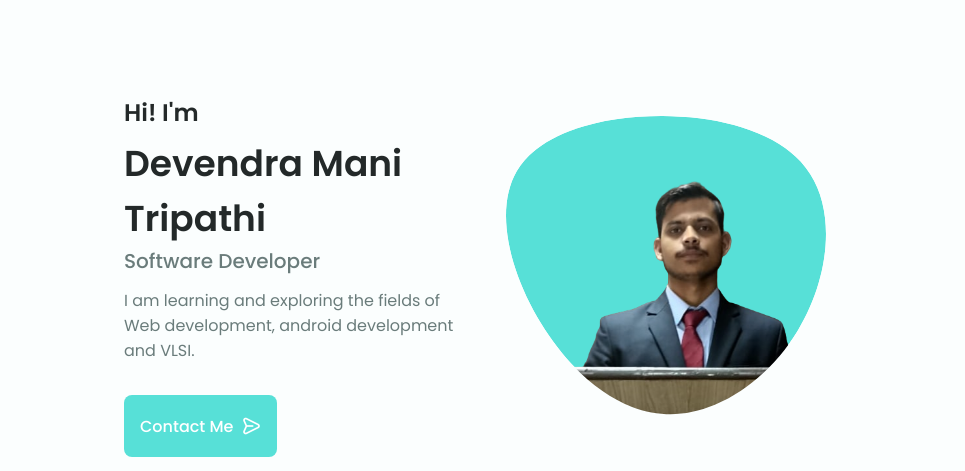
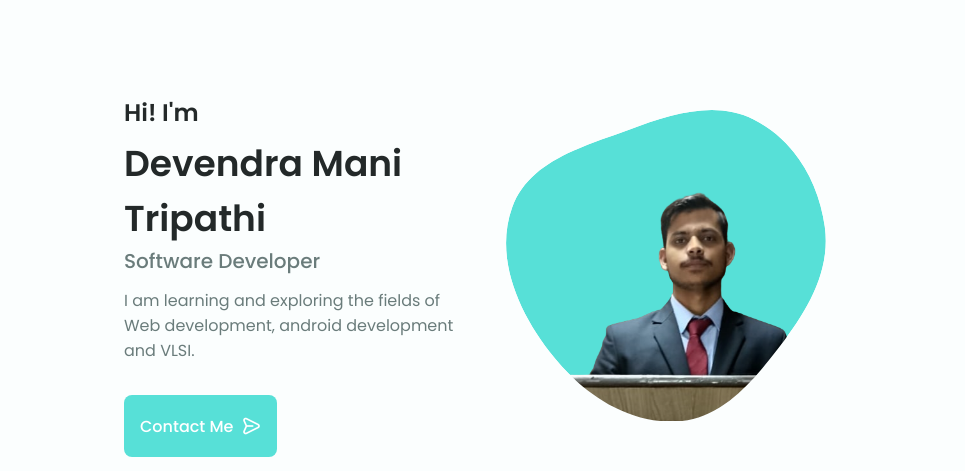
Before and after one commit to DEVENDRA-MANI-TRIPATHI/Personal-Portfolio, a plain HTML site: page index.html in a window 1280 px wide. Shown: the part 103-574 px from the top of the page, 188-1153 px from the left. Drawn offline with nearby package versions, Linux system fonts and the light colour scheme.

Commit message:
svg added

```diff
--- a/assets/css/styles.css
+++ b/assets/css/styles.css
@@ -309,7 +309,7 @@ img {
 }
 
 .home__blob-img {
-  width: 200px;
+  width: 470px;
 }
 
 .home__data {
--- a/index.html
+++ b/index.html
@@ -91,7 +91,7 @@
                         </a>
                     </div>
                     <div class="home__img">
-                        <svg class="home__blob" viewBox="0 0 200 187" xmlns="http://www.w3.org/2000/svg"
+                        <!-- <svg class="home__blob" viewBox="0 0 200 187" xmlns="http://www.w3.org/2000/svg"
                             xmlns:xlink="http://www.w3.org/1999/xlink">
                             <mask id="mask0" mask-type="alpha">
                                 <path d="M190.312 36.4879C206.582 62.1187 201.309 102.826 182.328 134.186C163.346 165.547
@@ -105,6 +105,15 @@
                                     129.362C2.45775 97.8511 -7.48481 59.1033 6.67581 34.5279C20.9871 10.1032 59.7028
                                     -0.149132 97.9666 0.00163737C136.23 0.303176 174.193 10.857 190.312 36.4879Z" />
                                 <image class="home__blob-img" x='12' y='18' xlink:href="assets/img/mynew.png" />
+                            </g>
+                        </svg> -->
+                        <svg class="home__blob" viewBox="0 0 479 467" xmlns="http://www.w3.org/2000/svg" xmlns:xlink="http://www.w3.org/1999/xlink">
+                            <mask id="mask0" mask-type="alpha">
+                                <path d="M9.19024 145.964C34.0253 76.5814 114.865 54.7299 184.111 29.4823C245.804 6.98884 311.86 -14.9503 370.735 14.143C431.207 44.026 467.948 107.508 477.191 174.311C485.897 237.229 454.931 294.377 416.506 344.954C373.74 401.245 326.068 462.801 255.442 466.189C179.416 469.835 111.552 422.137 65.1576 361.805C17.4835 299.81 -17.1617 219.583 9.19024 145.964Z"/>
+                            </mask>
+                            <g mask="url(#mask0)">
+                                <path d="M9.19024 145.964C34.0253 76.5814 114.865 54.7299 184.111 29.4823C245.804 6.98884 311.86 -14.9503 370.735 14.143C431.207 44.026 467.948 107.508 477.191 174.311C485.897 237.229 454.931 294.377 416.506 344.954C373.74 401.245 326.068 462.801 255.442 466.189C179.416 469.835 111.552 422.137 65.1576 361.805C17.4835 299.81 -17.1617 219.583 9.19024 145.964Z"/>
+                                <image class="home__blob-img" x="40" y="70" href="assets/img/mynew.png"/>
                             </g>
                         </svg>
                     </div>
```
